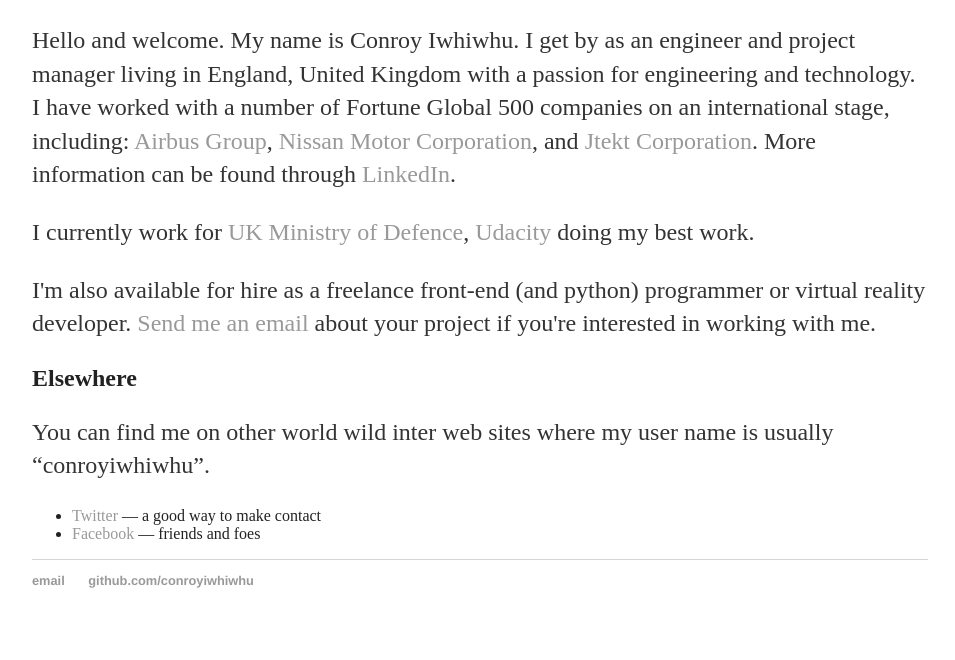
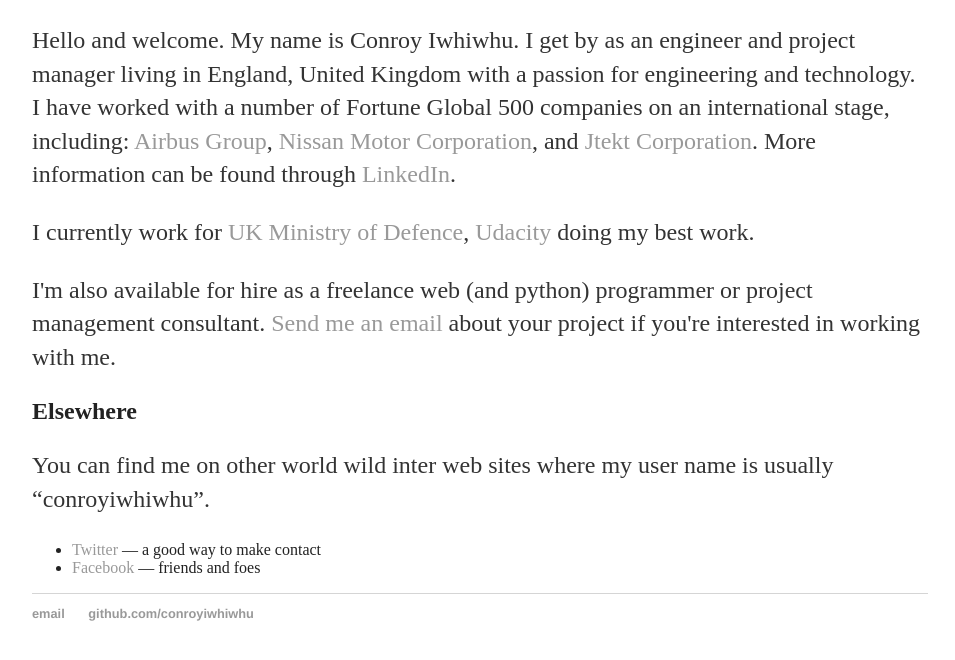
Before and after one commit to conroyiwhiwhu/conroyiwhiwhu.github.io, a Jekyll site: the page built from about/index.html, in a window 1280 px wide, cut to the strip 348-1029 px from the top of the page. Shown: the top 660 px of the strip, without its empty margins (160-1115 px from the left). Built offline with Jekyll 4.4.1, drawn with Linux system fonts in a browser that asks for light colours.

Commit message:
Update index.html

```diff
--- a/about/index.html
+++ b/about/index.html
@@ -14,7 +14,7 @@
     <p>I currently work for
         <a href="https://www.gov.uk/mod" id="linkid8">UK Ministry of Defence</a>,
         <a href="https://www.udacity.com/" id="linkid9">Udacity</a> doing my best work.</p>
-        <p>I'm also available for hire as a <span>freelance front-end (and python) programmer or virtual reality developer</span>. <a href="mailto:conroy.iwhiwhu@gmail.com">Send me an email</a> about your project if you're interested in working with me.</p>
+        <p>I'm also available for hire as a <span>freelance web (and python) programmer or project management consultant</span>. <a href="mailto:conroy.iwhiwhu@gmail.com">Send me an email</a> about your project if you're interested in working with me.</p>
         <h2 id="elsewhere">Elsewhere</h2>
         <p>You can find me on other world wild inter web sites where my user name is usually “conroyiwhiwhu”.</p>
         <ul class="contacts">
```
